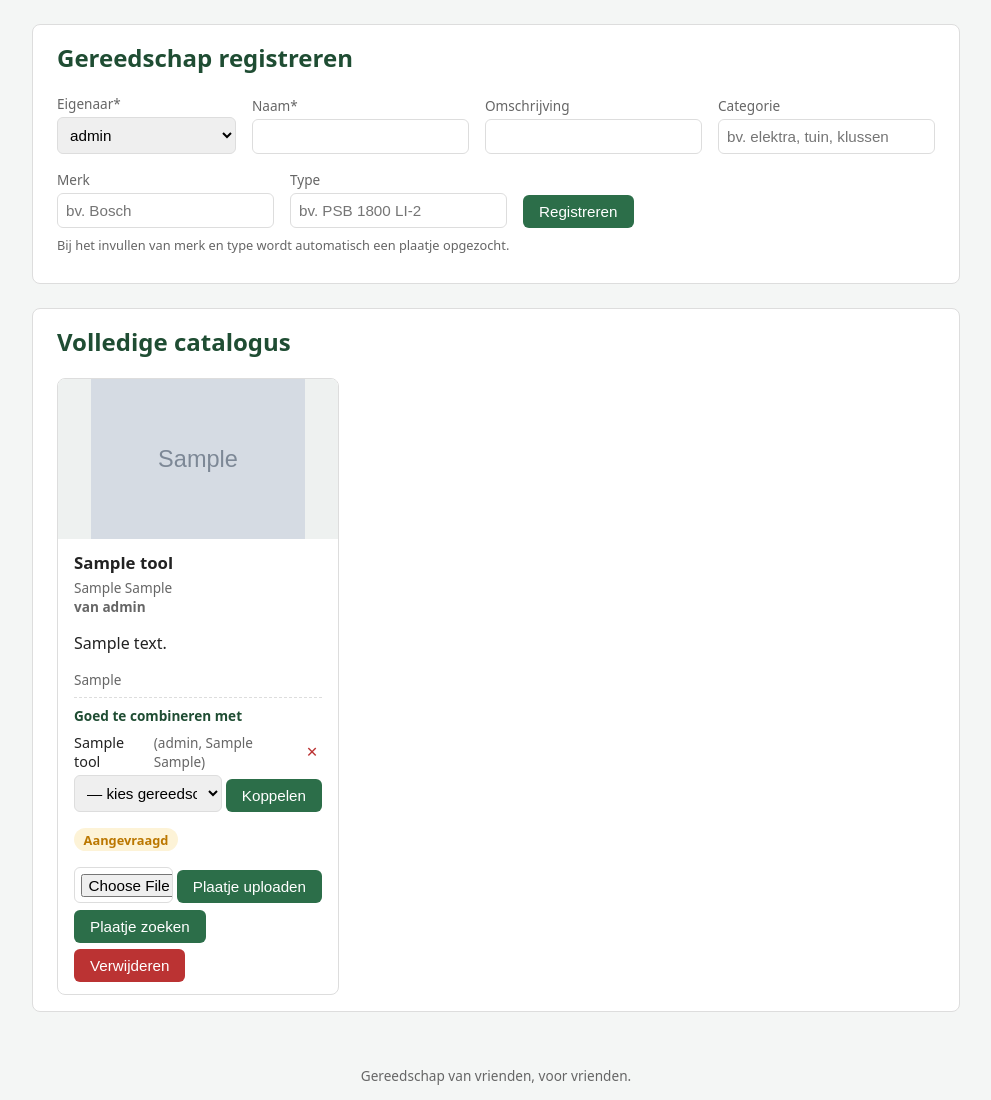
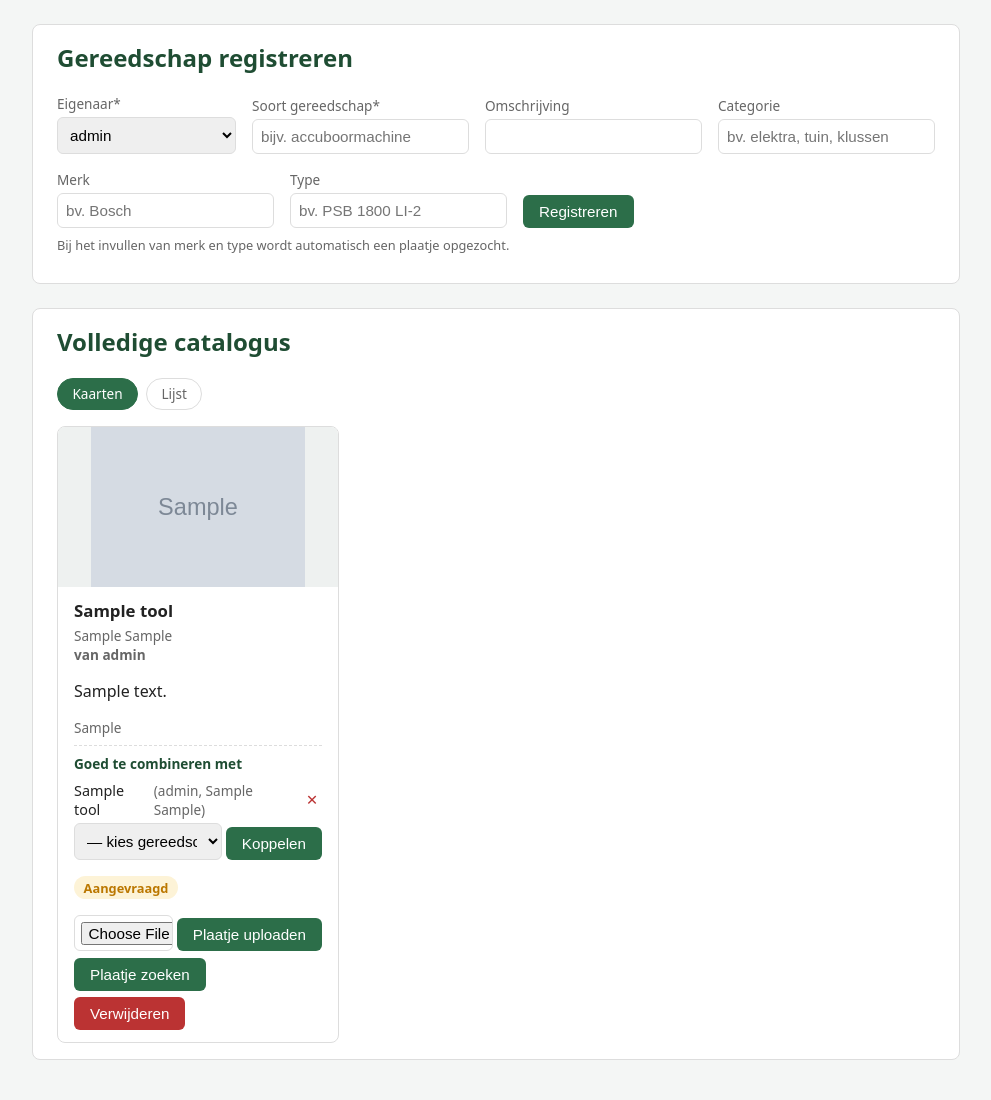
Before and after one commit to HELDeuS/hebjijvoormij, a Flask app: page /tools in a window 1280 px wide. Shown: the part 65-1165 px from the top of the page, without its empty margins (144-1135 px from the left). Run offline with Flask 3, Linux system fonts and the light colour scheme; the visitor is signed in with stand-in values (Sample User, id 1); data comes from the database, SQL or seed files in the repository; tables that the repository leaves empty hold one stand-in row (values such as "Sample post"); grey boxes marked "Sample" are stand-in pictures.

Commit message:
Voeg sorteerbare lijstweergave en invoersuggesties voor de catalogus toe
- Schakelen tussen kaarten- en lijstweergave; voorkeur wordt per
  sessie onthouden
- Lijst met sorteerbare kolommen: Soort, Categorie, Merk, Eigenaar,
  Status (oplopend/aflopend via kolomkoppen)
- Veld 'Naam' hernoemd naar 'Soort gereedschap' met hulptekst
  'bijv. accuboormachine'
- Categorie en Merk krijgen suggesties uit eerder gebruikte waardes
  (datalist): vrij invullen of kiezen

Co-authored-by: HELDeuS <HELDeuS@users.noreply.github.com>

```diff
--- a/app.py
+++ b/app.py
@@ -21,6 +21,7 @@ from db.db import (
     approve_loan,
     create_loan_request,
     get_combi_suggestions,
+    get_distinct_values,
     get_friend,
     get_friend_by_name,
     get_friends,
@@ -209,11 +210,33 @@ def tools():
                     )
         return redirect(url_for("tools"))
     tools_list = get_tools()
+    view = request.args.get("view") or session.get("tools_view", "cards")
+    if view not in ("cards", "list"):
+        view = "cards"
+    session["tools_view"] = view
+    sort = request.args.get("sort", "name")
+    direction = request.args.get("dir", "asc")
+    if direction not in ("asc", "desc"):
+        direction = "asc"
+    sort_keys = {
+        "name": lambda t: (t["name"] or "").lower(),
+        "category": lambda t: (t["category"] or "").lower(),
+        "brand": lambda t: (t["brand"] or "").lower(),
+        "owner": lambda t: (t["owner_name"] or "").lower(),
+        "status": lambda t: t["loan_status"] or "beschikbaar",
+    }
+    if sort in sort_keys:
+        tools_list = sorted(tools_list, key=sort_keys[sort], reverse=direction == "desc")
     return render_template(
         "tools.html",
         tools_list=tools_list,
-        all_tools=tools_list,
+        all_tools=get_tools(),
         links=get_linked_tools_map([t["id"] for t in tools_list]),
+        view=view,
+        sort=sort,
+        direction=direction,
+        categories=get_distinct_values("category"),
+        brands=get_distinct_values("brand"),
     )
 
 
--- a/db/db.py
+++ b/db/db.py
@@ -255,6 +255,21 @@ def get_tools(owner_id=None, available_only=False):
         return db.get_tools(owner_id=owner_id, available_only=available_only)
 
 
+def get_distinct_values(column):
+    """Geeft alle eerder gebruikte waardes van een kolom van tools terug."""
+    allowed = {"category", "brand"}
+    if column not in allowed:
+        raise ValueError(f"Kolom {column} is niet toegestaan")
+    with Database() as db:
+        return [
+            row["value"]
+            for row in db._query(
+                f"SELECT DISTINCT {column} AS value FROM tools "
+                "WHERE {0} IS NOT NULL AND {0} != '' ORDER BY value".format(column)
+            )
+        ]
+
+
 def get_tool(tool_id):
     with Database() as db:
         rows = db._query("SELECT * FROM tools WHERE id = %s", (tool_id,))
--- a/static/style.css
+++ b/static/style.css
@@ -178,3 +178,15 @@ section { overflow-x: auto; }
 }
 
 .upload-form input[type="file"] { flex: 1; min-width: 0; padding: .35rem; }
+
+.view-toggle { display: flex; gap: .5rem; margin-bottom: 1rem; }
+.view-toggle .toggle {
+    padding: .35rem .9rem;
+    border: 1px solid var(--border);
+    border-radius: 999px;
+    text-decoration: none;
+    color: var(--muted);
+    font-size: .85rem;
+}
+.view-toggle .toggle.active { background: var(--primary); border-color: var(--primary); color: #fff; }
+.tool-list th a { text-decoration: none; color: inherit; }
--- a/templates/tools.html
+++ b/templates/tools.html
@@ -12,11 +12,17 @@
                 {% endfor %}
             </select>
         </label>
-        <label>Naam* <input type="text" name="name" required></label>
+        <label>Soort gereedschap* <input type="text" name="name" placeholder="bijv. accuboormachine" required></label>
         <label>Omschrijving <input type="text" name="description"></label>
-        <label>Categorie <input type="text" name="category" placeholder="bv. elektra, tuin, klussen"></label>
-        <label>Merk <input type="text" name="brand" placeholder="bv. Bosch"></label>
+        <label>Categorie <input type="text" name="category" list="categories" placeholder="bv. elektra, tuin, klussen"></label>
+        <label>Merk <input type="text" name="brand" list="brands" placeholder="bv. Bosch"></label>
         <label>Type <input type="text" name="model" placeholder="bv. PSB 1800 LI-2"></label>
+        <datalist id="categories">
+            {% for c in categories %}<option value="{{ c }}"></option>{% endfor %}
+        </datalist>
+        <datalist id="brands">
+            {% for b in brands %}<option value="{{ b }}"></option>{% endfor %}
+        </datalist>
         <button type="submit">Registreren</button>
     </form>
     <p class="hint">Bij het invullen van merk en type wordt automatisch een plaatje opgezocht.</p>
@@ -24,7 +30,41 @@
 
 <section>
     <h2>Volledige catalogus</h2>
+    <div class="view-toggle">
+        <a href="{{ url_for('tools', view='cards') }}" class="toggle {{ 'active' if view == 'cards' else '' }}">Kaarten</a>
+        <a href="{{ url_for('tools', view='list') }}" class="toggle {{ 'active' if view == 'list' else '' }}">Lijst</a>
+    </div>
     {% if tools_list %}
+    {% if view == 'list' %}
+    <table class="tool-list">
+        <thead>
+            <tr>
+                <th><a href="{{ url_for('tools', view='list', sort='name', dir='desc' if sort == 'name' and direction == 'asc' else 'asc') }}">Soort {{ '▲' if sort == 'name' and direction == 'asc' else ('▼' if sort == 'name' else '') }}</a></th>
+                <th><a href="{{ url_for('tools', view='list', sort='category', dir='desc' if sort == 'category' and direction == 'asc' else 'asc') }}">Categorie {{ '▲' if sort == 'category' and direction == 'asc' else ('▼' if sort == 'category' else '') }}</a></th>
+                <th><a href="{{ url_for('tools', view='list', sort='brand', dir='desc' if sort == 'brand' and direction == 'asc' else 'asc') }}">Merk {{ '▲' if sort == 'brand' and direction == 'asc' else ('▼' if sort == 'brand' else '') }}</a></th>
+                <th><a href="{{ url_for('tools', view='list', sort='owner', dir='desc' if sort == 'owner' and direction == 'asc' else 'asc') }}">Eigenaar {{ '▲' if sort == 'owner' and direction == 'asc' else ('▼' if sort == 'owner' else '') }}</a></th>
+                <th><a href="{{ url_for('tools', view='list', sort='status', dir='desc' if sort == 'status' and direction == 'asc' else 'asc') }}">Status {{ '▲' if sort == 'status' and direction == 'asc' else ('▼' if sort == 'status' else '') }}</a></th>
+            </tr>
+        </thead>
+        <tbody>
+            {% for tool in tools_list %}
+            <tr>
+                <td>{{ tool.name }}</td>
+                <td>{{ tool.category or "-" }}</td>
+                <td>{{ tool.brand or "-" }}</td>
+                <td>{{ tool.owner_name }}</td>
+                <td>
+                    {% if tool.active_loan_id %}
+                    <span class="status {{ tool.loan_status }}">{{ STATUS_LABELS[tool.loan_status] }}</span>
+                    {% else %}
+                    <span class="status beschikbaar">Beschikbaar</span>
+                    {% endif %}
+                </td>
+            </tr>
+            {% endfor %}
+        </tbody>
+    </table>
+    {% else %}
     <div class="tool-grid">
         {% for tool in tools_list %}
         <article class="tool-card">
@@ -105,6 +145,7 @@
         </article>
         {% endfor %}
     </div>
+    {% endif %}
     {% else %}
     <p>Nog geen gereedschap geregistreerd.</p>
     {% endif %}
```
Also changed, not shown: README.md.
